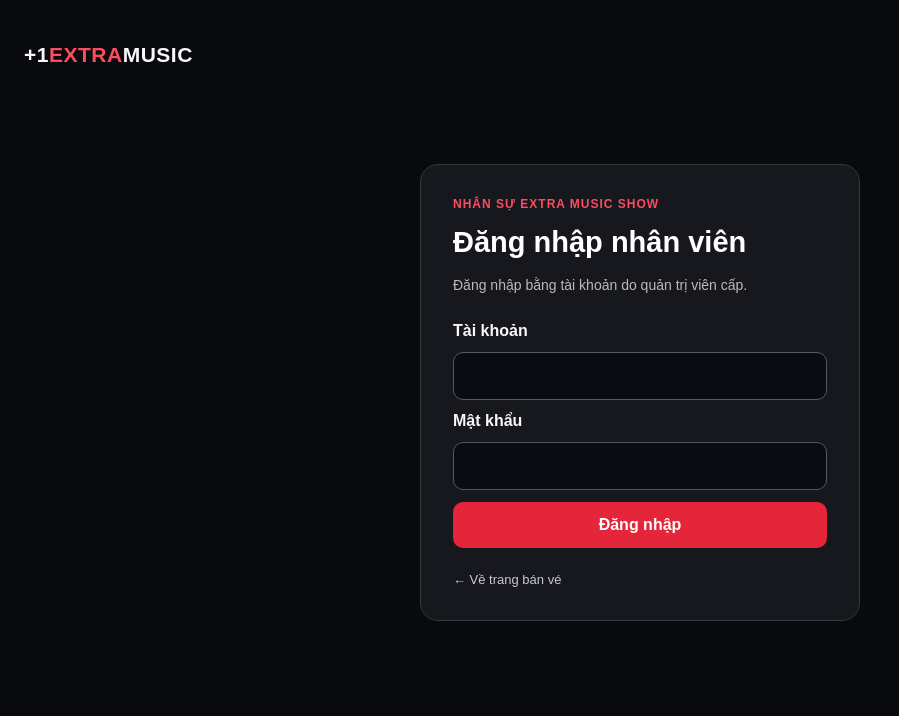
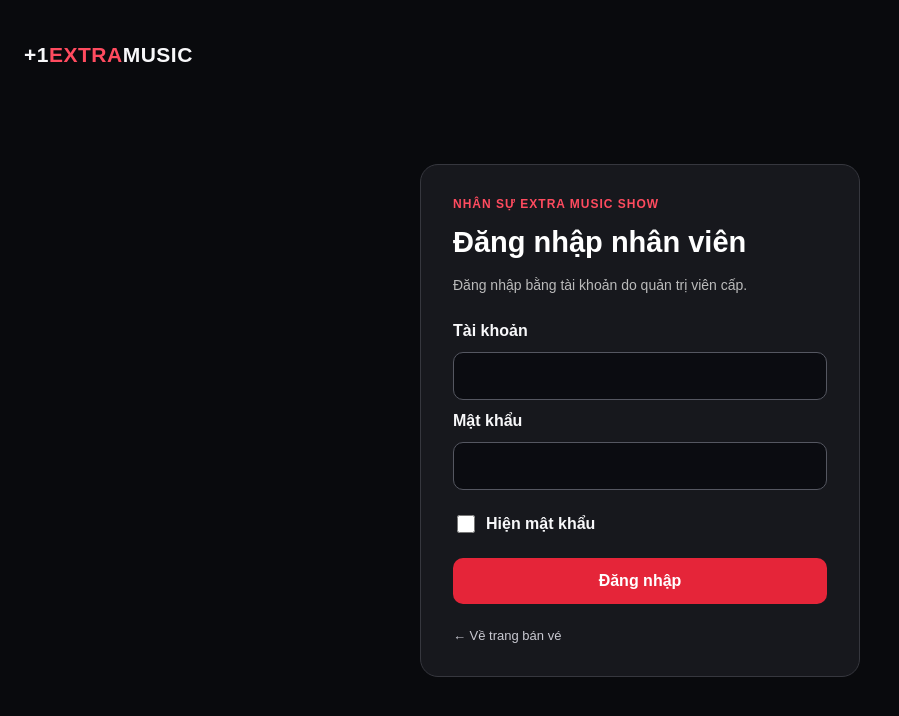
Before and after one commit to bm10dojerry-bot/extra-music-ticket, a Next.js app: page /staff in a window 1280 px wide. Shown: the top 716 px of the page, without its empty margins (0-899 px from the left). Built offline with nearby package versions, Linux system fonts and the light colour scheme; no server answers.

Commit message:
Add show/hide password toggle to login form

```diff
--- a/app/staff/staff-login.tsx
+++ b/app/staff/staff-login.tsx
@@ -1,5 +1,5 @@
 "use client";
 import {useState} from "react";
-export default function StaffLogin(){const [username,setUsername]=useState(""),[password,setPassword]=useState(""),[error,setError]=useState(""),[busy,setBusy]=useState(false);
+export default function StaffLogin(){const [username,setUsername]=useState(""),[password,setPassword]=useState(""),[showPassword,setShowPassword]=useState(false),[error,setError]=useState(""),[busy,setBusy]=useState(false);
 async function submit(e:React.FormEvent){e.preventDefault();setBusy(true);setError("");try{const r=await fetch("/api/staff/login",{method:"POST",headers:{"Content-Type":"application/json"},body:JSON.stringify({username,password})});const data=await r.json();if(!r.ok)throw Error(data.error||"Đăng nhập thất bại");window.location.assign("/staff")}catch(e){setError(e instanceof Error?e.message:"Không đăng nhập được")}finally{setBusy(false)}}
-return <main className="admin-login-shell"><a className="logo" href="/">+1 <span>EXTRA</span> MUSIC</a><section className="admin-login-card"><div className="eyebrow">NHÂN SỰ EXTRA MUSIC SHOW</div><h1>Đăng nhập nhân viên</h1><p>Đăng nhập bằng tài khoản do quản trị viên cấp.</p><form onSubmit={submit}><label>Tài khoản</label><input value={username} onChange={e=>setUsername(e.target.value)} autoComplete="username" required/><label>Mật khẩu</label><input type="password" value={password} onChange={e=>setPassword(e.target.value)} autoComplete="current-password" required/><button disabled={busy}>{busy?"Đang đăng nhập...":"Đăng nhập"}</button></form>{error&&<p role="alert" className="admin-login-error">{error}</p>}<a href="/">← Về trang bán vé</a></section></main>}
+return <main className="admin-login-shell"><a className="logo" href="/">+1 <span>EXTRA</span> MUSIC</a><section className="admin-login-card"><div className="eyebrow">NHÂN SỰ EXTRA MUSIC SHOW</div><h1>Đăng nhập nhân viên</h1><p>Đăng nhập bằng tài khoản do quản trị viên cấp.</p><form onSubmit={submit}><label>Tài khoản</label><input value={username} onChange={e=>setUsername(e.target.value)} autoComplete="username" required/><label>Mật khẩu</label><input type={showPassword?"text":"password"} value={password} onChange={e=>setPassword(e.target.value)} autoComplete="current-password" required/><label style={{display:"flex",alignItems:"center",gap:8,margin:"10px 0",cursor:"pointer"}}><input type="checkbox" checked={showPassword} onChange={e=>setShowPassword(e.target.checked)} style={{width:18,height:18}}/> Hiện mật khẩu</label><button disabled={busy}>{busy?"Đang đăng nhập...":"Đăng nhập"}</button></form>{error&&<p role="alert" className="admin-login-error">{error}</p>}<a href="/">← Về trang bán vé</a></section></main>}
```
